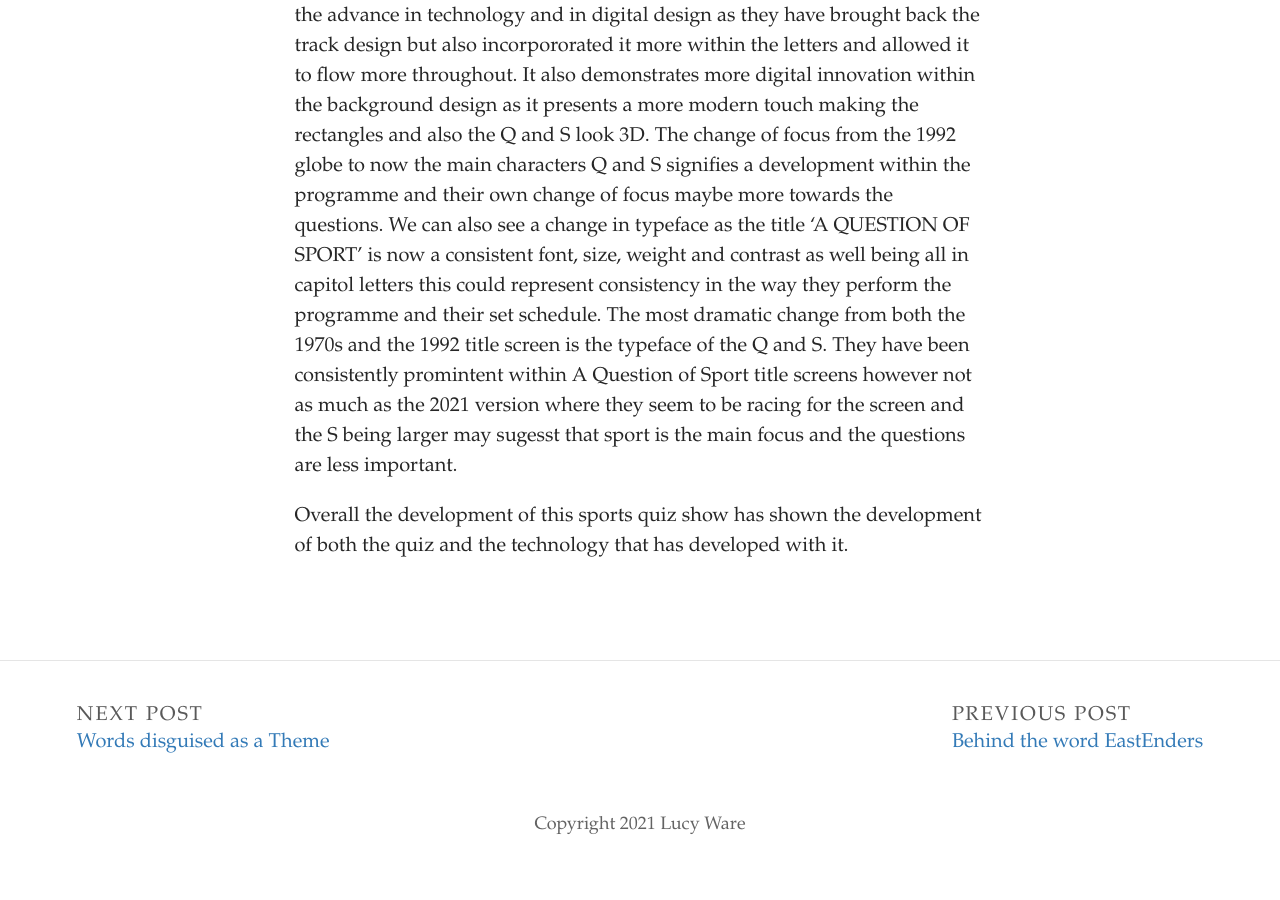
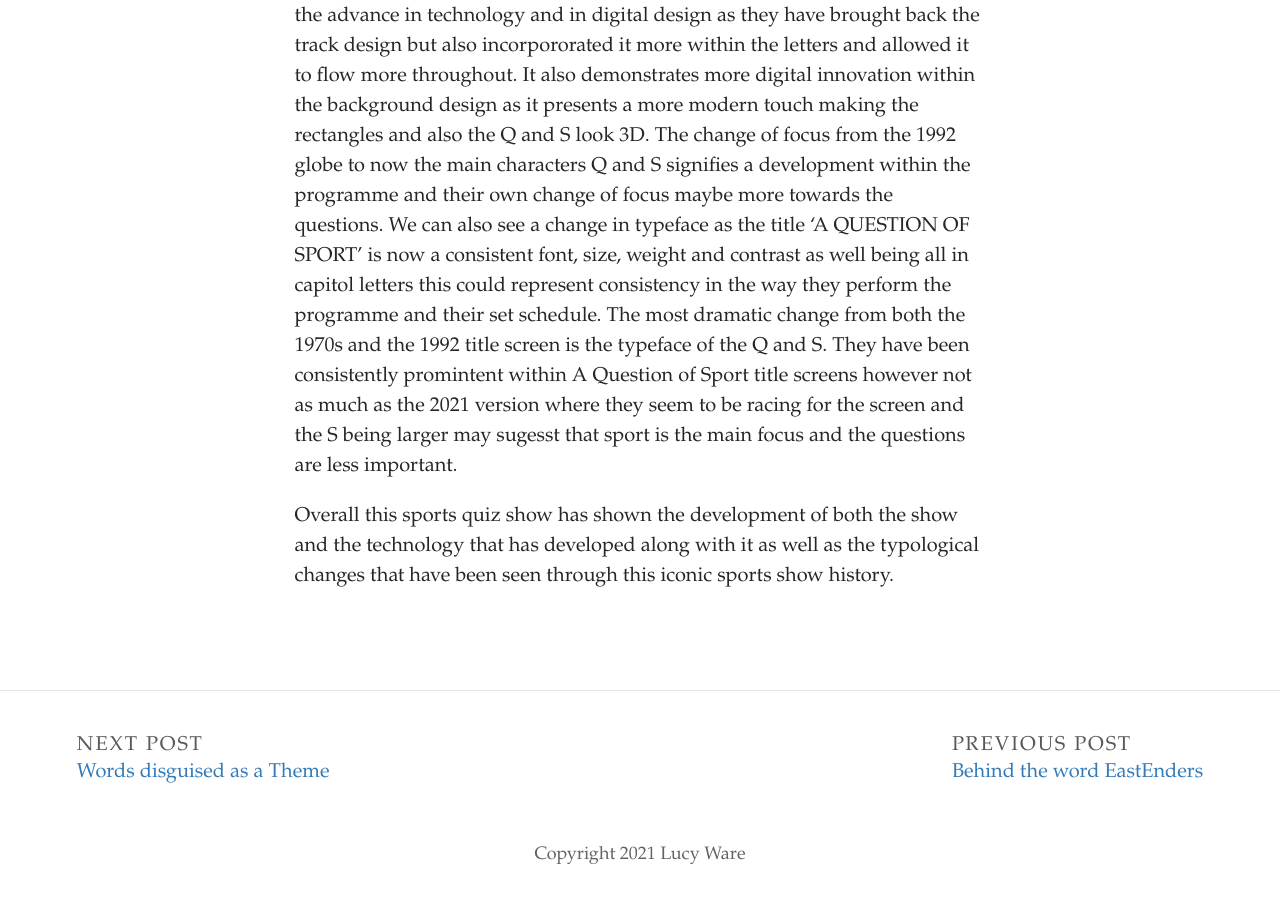
Before and after one commit to Lucyware/typography-, a Jekyll site: the page built from _posts/2021-10-12-what-is-the-question-of-sport.md, in a window 1280 px wide and 900 px high, scrolled down 3210 px. Built offline with Jekyll 4.4.1, drawn with Linux system fonts in a browser that asks for light colours; some web fonts are replaced; before the commit the page ends 4080 px from its top, so only the background shows below that.

Commit message:
Update Post “2021-10-12-what-is-the-question-of-sport”

```diff
--- a/_posts/2021-10-12-what-is-the-question-of-sport.md
+++ b/_posts/2021-10-12-what-is-the-question-of-sport.md
@@ -53,6 +53,4 @@
 
 Finally moving to the modern day the 2021 opening title card demonstrates the advance in technology and in digital design as they have brought back the track design but also incorpororated it more within the letters and allowed it to flow more throughout. It also demonstrates more digital innovation within the background design as it presents a more modern touch making the rectangles and also the Q and S look 3D. The change of focus from the 1992 globe to now the main characters Q and S signifies a development within the programme and their own change of focus maybe more towards the questions. We can also see a change in typeface as the title 'A QUESTION OF SPORT' is now a consistent font, size, weight and contrast as well being all in capitol letters this could represent consistency in the way they perform the programme and their set schedule. The most dramatic change from both the 1970s and the 1992 title screen is the typeface of the Q and S. They have been consistently promintent within A Question of Sport title screens however not as much as the 2021 version where they seem to be racing for the screen and the S being larger may sugesst that sport is the main focus and the questions are less important.
 
-
-
-Overall the development of this sports quiz show has shown the development of both the quiz and the technology that has developed with it.
+Overall this sports quiz show has shown the development of both the show and the technology that has developed along with it as well as the typological changes that have been seen through this iconic sports show history.
```
